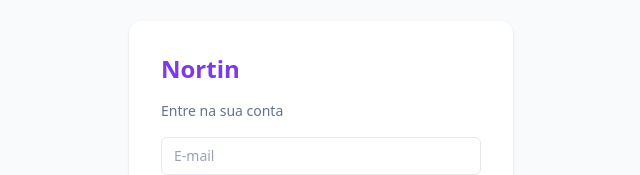
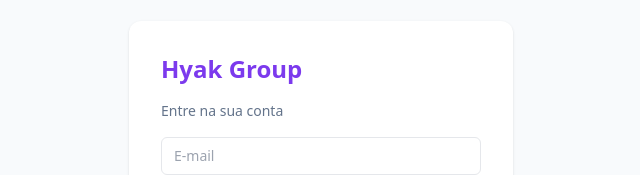
Before and after one commit to Ricanika/nortin, a Next.js app: page /login in a window 1280 px wide. Shown: the part 215-390 px from the top of the page, without its empty margins (319-959 px from the left). Built offline with nearby package versions, Linux system fonts and the light colour scheme.

Commit message:
Renomeia o app para Hyak Group
Nome nas telas (login, aba do navegador, mensagens de Membros),
no README e no package.json.

Co-Authored-By: Claude Opus 5.5 <noreply@anthropic.com>
Claude-Session: https://claude.ai/code/session_01WVTbPKBgAVTkNzA6phFPhG

```diff
--- a/package.json
+++ b/package.json
@@ -1,5 +1,5 @@
 {
-  "name": "nortin",
+  "name": "hyakgroup",
   "version": "0.1.0",
   "private": true,
   "scripts": {
--- a/src/app/layout.tsx
+++ b/src/app/layout.tsx
@@ -2,7 +2,7 @@ import type { Metadata } from "next";
 import "./globals.css";
 
 export const metadata: Metadata = {
-  title: "Nortin",
+  title: "Hyak Group",
   description: "Gestão de tarefas: workspaces, listas e quadros.",
 };
 
--- a/src/app/login/page.tsx
+++ b/src/app/login/page.tsx
@@ -37,7 +37,7 @@ export default function LoginPage() {
     <main className="flex min-h-screen items-center justify-center bg-slate-50 p-4">
       <form onSubmit={submit} className="w-full max-w-sm space-y-4 rounded-xl bg-white p-8 shadow">
         <h1 className="text-2xl font-semibold">
-          <span className="text-violet-600">Nortin</span>
+          <span className="text-violet-600">Hyak Group</span>
         </h1>
         <p className="text-sm text-slate-500">
           {mode === "signin" ? "Entre na sua conta" : "Crie sua conta"}
--- a/src/components/Members.tsx
+++ b/src/components/Members.tsx
@@ -43,7 +43,7 @@ export default function Members() {
     if (data === "not_found") {
       return setMsg({
         tone: "err",
-        text: `Ainda não existe conta com ${email.trim()}. Peça para a pessoa se cadastrar no Nortin com esse e-mail e depois adicione de novo.`,
+        text: `Ainda não existe conta com ${email.trim()}. Peça para a pessoa se cadastrar no Hyak Group com esse e-mail e depois adicione de novo.`,
       });
     }
     setMsg({ tone: "ok", text: `${email.trim()} agora faz parte do workspace.` });
@@ -103,7 +103,7 @@ export default function Members() {
               {busy ? "Adicionando…" : "Adicionar"}
             </button>
           </div>
-          <p className="text-xs text-slate-400">A pessoa precisa ter criado a conta no Nortin antes.</p>
+          <p className="text-xs text-slate-400">A pessoa precisa ter criado a conta no Hyak Group antes.</p>
           {msg && (
             <p className={`text-sm ${msg.tone === "ok" ? "text-emerald-600" : "text-red-600"}`}>{msg.text}</p>
           )}
```
Also changed, not shown: 2 other files (tests, documents, lock files or other folders).
